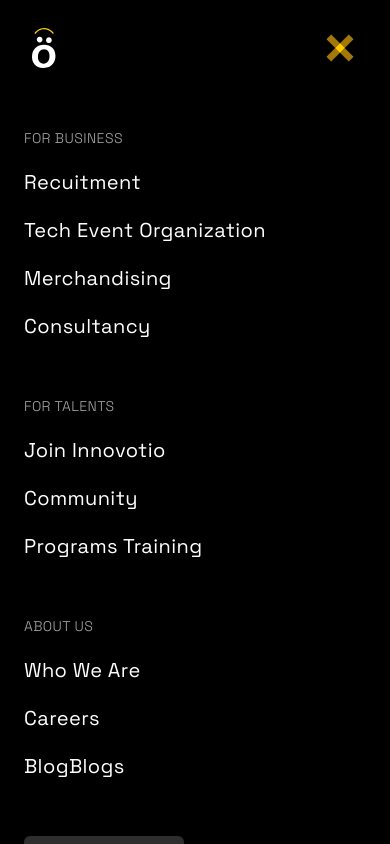
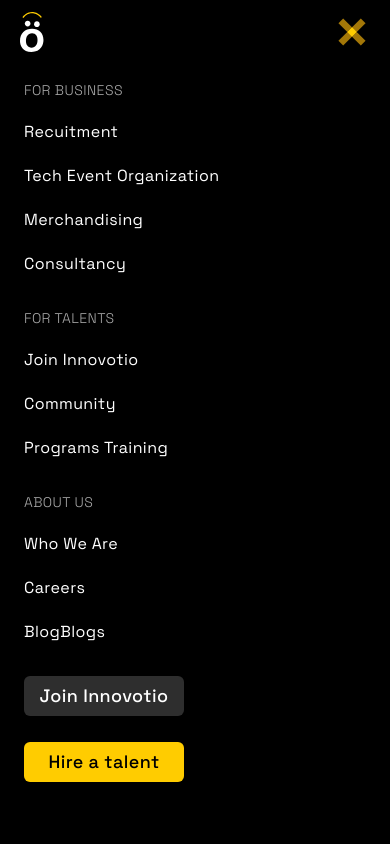
Before and after one commit to Innovotio/Innovotio-Website, a Next.js app: page /aboutUs in a window 390 px wide. Both pictures are taken after a click on the element 340 px from the left and 48 px from the top of the page. Shown: the top 844 px of the page. Built offline with nearby package versions, Linux system fonts and the light colour scheme.

Commit message:
fix: navbar functionality

```diff
--- a/src/components/AboutHeader.js
+++ b/src/components/AboutHeader.js
@@ -7,7 +7,7 @@
 
 const AboutHeader = () => {
   return (
-    <section className="lg:pt-44 pt-24 px-8  mx-auto container">
+    <section className="xl:pt-64  lg:pt-44 pt-20 px-8  mx-auto container">
 
     <div className="text-white flex lg:flex-row flex-col lg:items-center justify-between">
       <div className="lg:w-4/12 w-full">
@@ -16,7 +16,7 @@
           organizations.
         </h2>
       </div>
-      <div className="lg:w-5/12 lg:mt-0 mt-5 w-full leading-8 lg:text-lg md:text-base text-sm text-headerGrey">
+      <div className="lg:w-5/12 lg:mt-0 mt-5 w-full leading-8 lg:text-lg md:text-base text-base text-headerGrey">
         <p>
           Innovotio offers up-to-date training programs for tech skills for
           beginners or young tech talents looking to upskill. For our training
--- a/src/components/AboutHero.js
+++ b/src/components/AboutHero.js
@@ -4,7 +4,7 @@
   return (
     <section className="text-white px-8 font-medium lg:pt-64 pt-36  mx-auto container">
       <h1 className="lg:text-5xl text-4xl mb-10">Who We Are</h1>
-      <p className="lg:text-lg md:text-base text-sm leading-8 lg:leading-9 text-headerGrey lg:w-7/12 w-full font-light">
+      <p className="lg:text-lg md:text-base text-base leading-8 lg:leading-9 text-headerGrey lg:w-7/12 w-full font-light">
         Innovotio is a tech business support organization that specializes in
         connecting tech talent across all levels of experience to organizations
         of all sizes to achieve their business goals.
--- a/src/components/Copyright.js
+++ b/src/components/Copyright.js
@@ -8,7 +8,7 @@
       <p className='font-light text-gray ml-5'> | </p>
       <p className='ml-5'>Privacy Policy</p>
     </div>
-    <p className="pb-6 md:pb-0 text-sm md:text-start  md:mt-0 mb-3 mt-4 md:text-lg">© Copyright 2023 Innovotio. All Rights Reserved.</p>
+    <p className="pb-6 md:pb-0 text-sm md:text-start  md:mt-0 mb-3 mt-4 md:text-lg">©Copyright 2023 Innovotio. All Rights Reserved.</p>
   </section>  )
 }
 
--- a/src/components/Custom/Talent.js
+++ b/src/components/Custom/Talent.js
@@ -3,7 +3,7 @@
   return (
     <div className=" text-headerGrey lg:mb-16 mb-5 lg:flex flex flex-row lg:flex-row lg:space-x-4 w-11/12">
       <Image src={image} alt="resume" className="lg:w-6 lg:h-6 w-7 h-7" />
-      <p className=" flex items-start justify-start text-start md:text-xl text-sm lg:text-base pl-6">{text}</p>
+      <p className=" flex items-start justify-start text-start md:text-lg text-base lg:text-base pl-6">{text}</p>
     </div>
   );
 };
--- a/src/components/Header.js
+++ b/src/components/Header.js
@@ -9,7 +9,7 @@
   return (
     <>
       <div className="cursor-pointer">
-        <div className="lg:pt-64 pt-36 px-8">
+        <div className="xl:pt-64  lg:pt-44 pt-20 px-8">
           <div className="flex justify-center items-center px-4 flex-col text-center w-full">
             <h1 className="lg:text-5xl md:text-5xl text-4xl lg:tracking-wide tracking-wide leading-tight font-medium w-11/12 md:w-8/12 lg:w-8/12 text-white">
               Build a reliable team of efficient tech talents.
--- a/src/components/Navbar.js
+++ b/src/components/Navbar.js
@@ -52,7 +52,7 @@
 
 export const Abt = () => {
   return (
-    <nav className="w-5/6 right-28  z-50 cursor-pointer h-52 bg-black items-center rounded-xl border-headerGrey absolute top-24 px-6 justify-between flex border border-opacity-50">
+    <nav className="w-5/6 right-28 z-50 cursor-pointer h-52 bg-black items-center rounded-xl border-headerGrey absolute top-24 px-6 justify-between flex border border-opacity-50">
       <div className="w-3/6">
         <a href="/aboutUs" >
           <>
@@ -170,11 +170,11 @@
   };
 
   return (
-  <nav className="container 2xl:mx-auto">
+  <nav className="2xl:container 2xl:mx-auto">
 
-    <section className="flex 2xl:static w-12/12 fixed h-20 z-50 bg-black  text-white justify-between w-full lg:px-8  px-0 items-center py-12">
+    <section className="flex 2xl:static w-12/12 xl:fixed lg:h-20 h-16 z-50 bg-black  text-white justify-between w-full lg:px-8  px-0 items-center py-2">
       <Link href="/">
-        <figure className="px-8 lg:px-0">
+        <figure className="px-5 lg:px-0">
           <Image
             src={Logo}
             alt="innovotio's logo"
@@ -220,44 +220,44 @@
       <div
         className={` ${
           nav ? "block" : "hidden"
-        } justify-between z-50 text-base  tracking-wide lg:hidden top-24 absolute px-6 bg-black w-full cursor-pointer `}
+        } justify-between z-50 text-base tracking-wide lg:hidden top-16 absolute px-6 bg-black w-full cursor-pointer `}
       >
-        <div className="mb-14 mt-8">
+        <div className="mb-8 mt-4">
           <p className="text-sm text-nav font-light mb-5">FOR BUSINESS</p>
           <ul>
-            <li className="mb-5 text-xl">
+            <li className="mb-5">
               <Link href="/jobapplication">Recuitment</Link>
             </li>
-            <li className="mb-5 text-xl">
+            <li className="mb-5">
               <Link href="/business">Tech Event Organization</Link>
             </li>
-            <li className="mb-5 text-xl">
+            <li className="mb-5">
               <Link href="/business">Merchandising</Link>
             </li>
-            <li className="mb-5 text-xl">
+            <li className="mb-5">
               <Link href="/business">Consultancy</Link>
             </li>
           </ul>
         </div>
-        <div className="mb-14">
+        <div className="mb-8">
           <p className="text-sm text-nav font-light mb-5">FOR TALENTS</p>
           <ul>
-            <li className="mb-5 text-xl"><Link href="/jobapplication">Join Innovotio</Link></li>
-            <li className="mb-5 text-xl"><Link href="/community">Community</Link></li>
-            <li className="mb-5 text-xl"><Link href="/community">Programs Training</Link></li>
+            <li className="mb-5"><Link href="/jobapplication">Join Innovotio</Link></li>
+            <li className="mb-5"><Link href="/community">Community</Link></li>
+            <li className="mb-5"><Link href="/community">Programs Training</Link></li>
           </ul>
         </div>
-        <div className="mb-14">
+        <div className="mb-8">
           <p className="text-sm text-nav font-light mb-5">ABOUT US</p>
           <ul>
-            <li className="mb-5 text-xl">
+            <li className="mb-5">
               <Link href="/aboutUs">Who We Are</Link>
             </li>
-            <li className="mb-5 text-xl"><Link href="/aboutUs">Careers</Link></li>
-            <li className="mb-5 text-xl"><Link href="/aboutUs">Blog</Link>Blogs</li>
+            <li className="mb-5"><Link href="/aboutUs">Careers</Link></li>
+            <li className="mb-5"><Link href="/aboutUs">Blog</Link>Blogs</li>
           </ul>
         </div>
-        <div className="flex flex-wrap lg:mb-0 mb-20">
+        <div className="flex flex-wrap h-28 lg:mb-0 mb-20">
           <div className="mb-5 mr-10">
             <BlackBtn text="Join Innovotio" />
           </div>
@@ -271,7 +271,7 @@
         <BlackBtn text="Join Innovotio" />
         <YellowBtn text="Hire a talent" />
       </div>
-      <div className="lg:hidden block cursor-pointer mr-8" onClick={handleNav}>
+      <div className="lg:hidden block cursor-pointer mr-5" onClick={handleNav}>
         {nav ? (
           <Image
             src={cancel}
--- a/src/components/Testimonial.js
+++ b/src/components/Testimonial.js
@@ -32,7 +32,7 @@
           </div>
         </div>
       </div>
-      <div className="lg:flex lg:flex-row gap-8 lg:justify-center pt-20 flex justify-between">
+      <div className="lg:flex lg:flex-row gap-10 lg:justify-center lg:pt-20 pt-12 flex justify-between">
         <Image src={Adiva} alt="adiva" width={70} height={70} />
         <Image src={Afit} alt="afit" width={70} height={70} />
         <Image src={Carbon} alt="carbon" width={70} height={70} />
```
